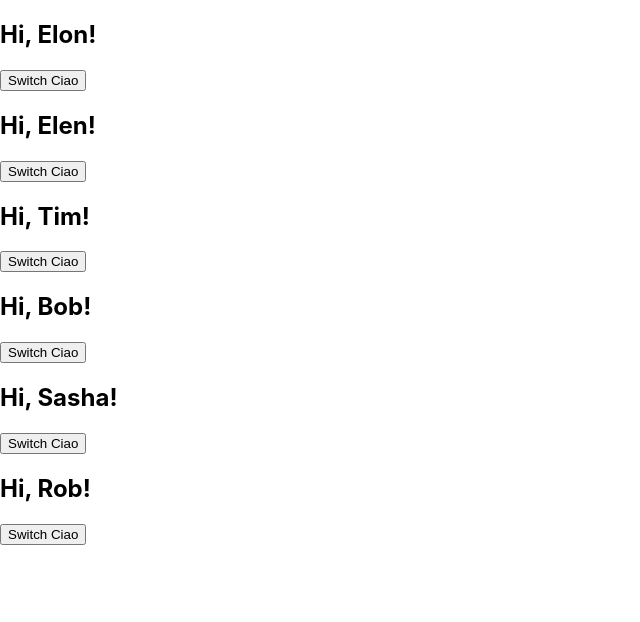
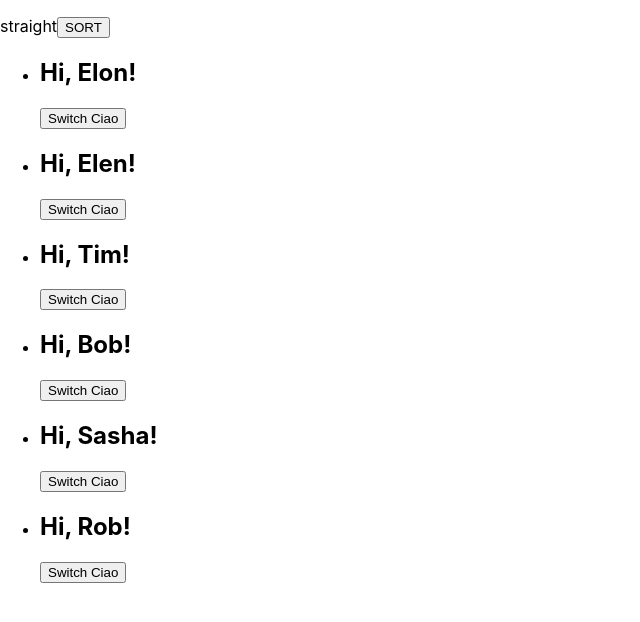
Before and after one commit to FAnatAS/my-react-app, a React (Create React App) app: page / in a window 1280 px wide. Shown: the top 622 px of the page, without its empty margins (0-640 px from the left). Built offline with nearby package versions, Linux system fonts and the light colour scheme.

Commit message:
Add sort

```diff
--- a/src/App.js
+++ b/src/App.js
@@ -7,6 +7,7 @@ class App extends Component {
   constructor (props){
     super(props);
     this.state = {
+      isDirection:true,
       users:[
         {
           id:1,
@@ -35,11 +36,27 @@ class App extends Component {
       ]
     }
   }
+  sortUsers = () =>{
+    const {users, isDirection}=this.state;
+    const sortUsers = JSON.parse(JSON.stringify(users));
+    //const sortUsers = [...users];
+    sortUsers.sort((prev, next)=>isDirection ? prev.id-next.id : next.id-prev.id);
+    this.setState({
+      isDirection:!isDirection,
+      users: sortUsers
+
+    })
+  }
 render(){
-  const {users}=this.state;
+  const {users, isDirection}=this.state;
   return <>
-  {users.map(({fname})=><Ciao name={fname}/>
+  <p>{isDirection?'straight':'reverse'}
+  <button onClick={this.sortUsers}>SORT</button>
+  </p>
+   <ul>
+  {users.map(({fname}, i)=><li key={i}><Ciao name={fname}/></li>
   )}
+  </ul>
   </>
 }
 }
```
